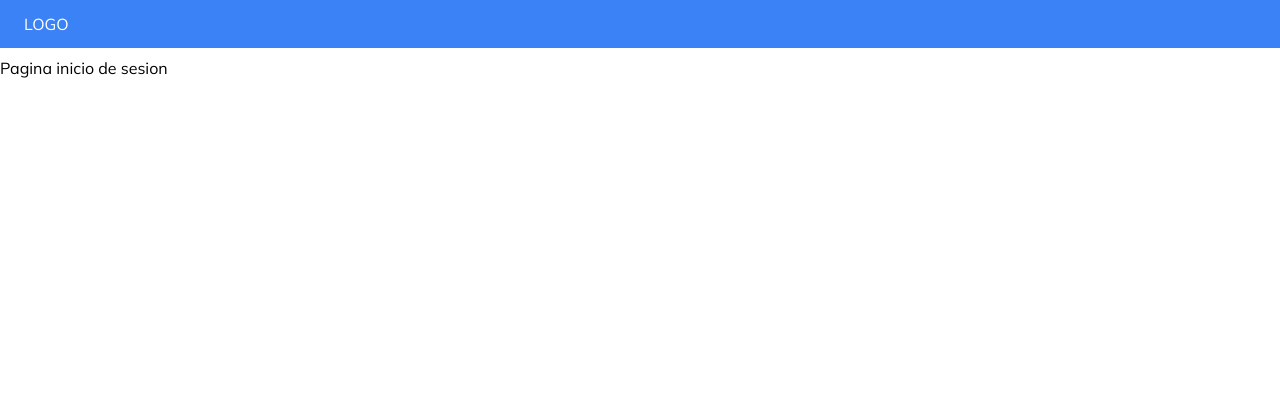
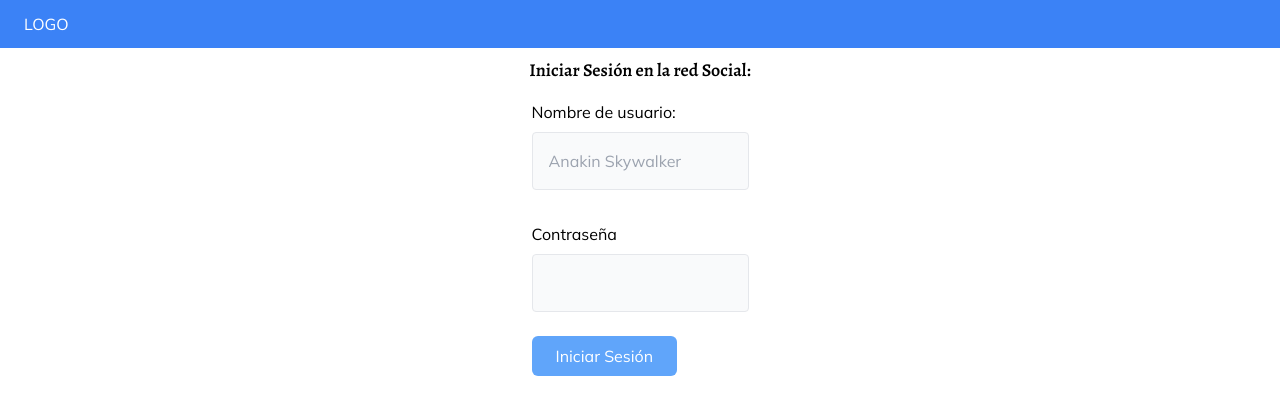
Before and after one commit to Svarium/Twitter-With-Next.js, a Next.js app: page /login in a window 1280 px wide. Shown: the top 414 px of the page. Built offline with nearby package versions, Linux system fonts and the light colour scheme.

Commit message:
validaciones con yup

```diff
--- a/package.json
+++ b/package.json
@@ -11,6 +11,7 @@
     "build-storybook": "storybook build"
   },
   "dependencies": {
+    "@hookform/resolvers": "^3.4.2",
     "autoprefixer": "^10.4.19",
     "dotenv": "^16.4.5",
     "next": "14.1.4",
@@ -19,7 +20,8 @@
     "react-dom": "^18",
     "react-hook-form": "^7.51.5",
     "react-infinite-scroll-component": "^6.1.0",
-    "tailwindcss": "^3.4.3"
+    "tailwindcss": "^3.4.3",
+    "yup": "^1.4.0"
   },
   "devDependencies": {
     "@chromatic-com/storybook": "^1.3.3",
--- a/src/app/login/page.tsx
+++ b/src/app/login/page.tsx
@@ -1,5 +1,12 @@
+import LoginForm from "@/components/auth/LoginForm";
+
 const LoginPage = () => {
-    return <div>Pagina inicio de sesion</div>
+    return <div className="flex items-center w-full flex-col">
+
+        <h2 className="mb-4">Iniciar Sesión en la red Social:</h2>
+
+        <LoginForm/>
+    </div>
 }
 
 export default LoginPage;
--- /dev/null
+++ b/src/components/auth/LoginForm.tsx
@@ -0,0 +1,58 @@
+"use client"
+
+import { useForm } from "react-hook-form"
+import { yupResolver } from "@hookform/resolvers/yup"
+import * as yup from "yup"
+import { error } from "console"
+
+type FormData = {
+    username:string,
+    password:string,
+}
+
+
+const schema = yup.object({
+    username: yup.string().required(),
+    password: yup.string().required()
+}).required();
+
+const LoginForm = () => {
+
+
+    const {register, handleSubmit, formState:{errors}} = useForm<FormData>({
+        resolver:yupResolver(schema)
+    });
+
+    const onSubmit = (data:FormData) => {
+        console.log(JSON.stringify(data));
+
+    }
+
+    return <form onSubmit={handleSubmit(onSubmit)}>
+    <div className="flex flex-col">
+        <label className="mb-2">Nombre de usuario:</label>
+        <input
+        {...register("username")}
+        className="mb-4 p-4 rounded bg-gray-50 border border-gray-200 "
+        type="text" placeholder="Anakin Skywalker"/>
+        {errors?.username && <div className="text-red-600 mt-2">Este campo es requerido</div>}
+    </div>
+    <div className="flex flex-col mt-4">
+        <label className="mb-2">Contraseña</label>
+        <input
+        {...register("password")}
+        className="mb-4 p-4 rounded bg-gray-50 border border-gray-200 "
+        type="password"
+        />
+         {errors?.password && <div className="text-red-600 mt-2">Este campo es obligatorio</div>}
+
+    </div>
+    <div className="mt-2">
+        <button
+        onClick={handleSubmit(onSubmit)}
+        className="button-primary">Iniciar Sesión</button>
+    </div>
+</form>
+}
+
+export default LoginForm
```
Also changed, not shown: 1 other file (tests, documents, lock files or other folders).
